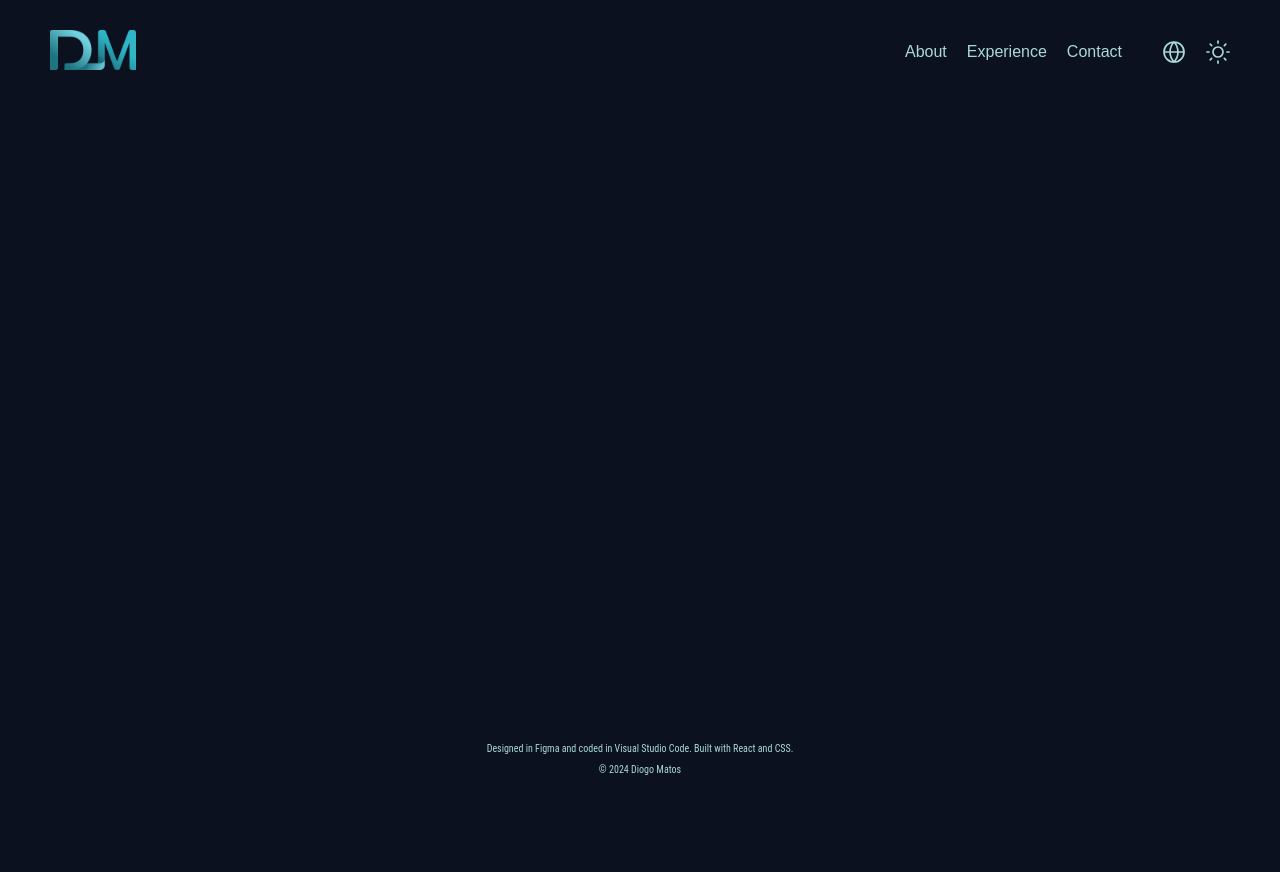
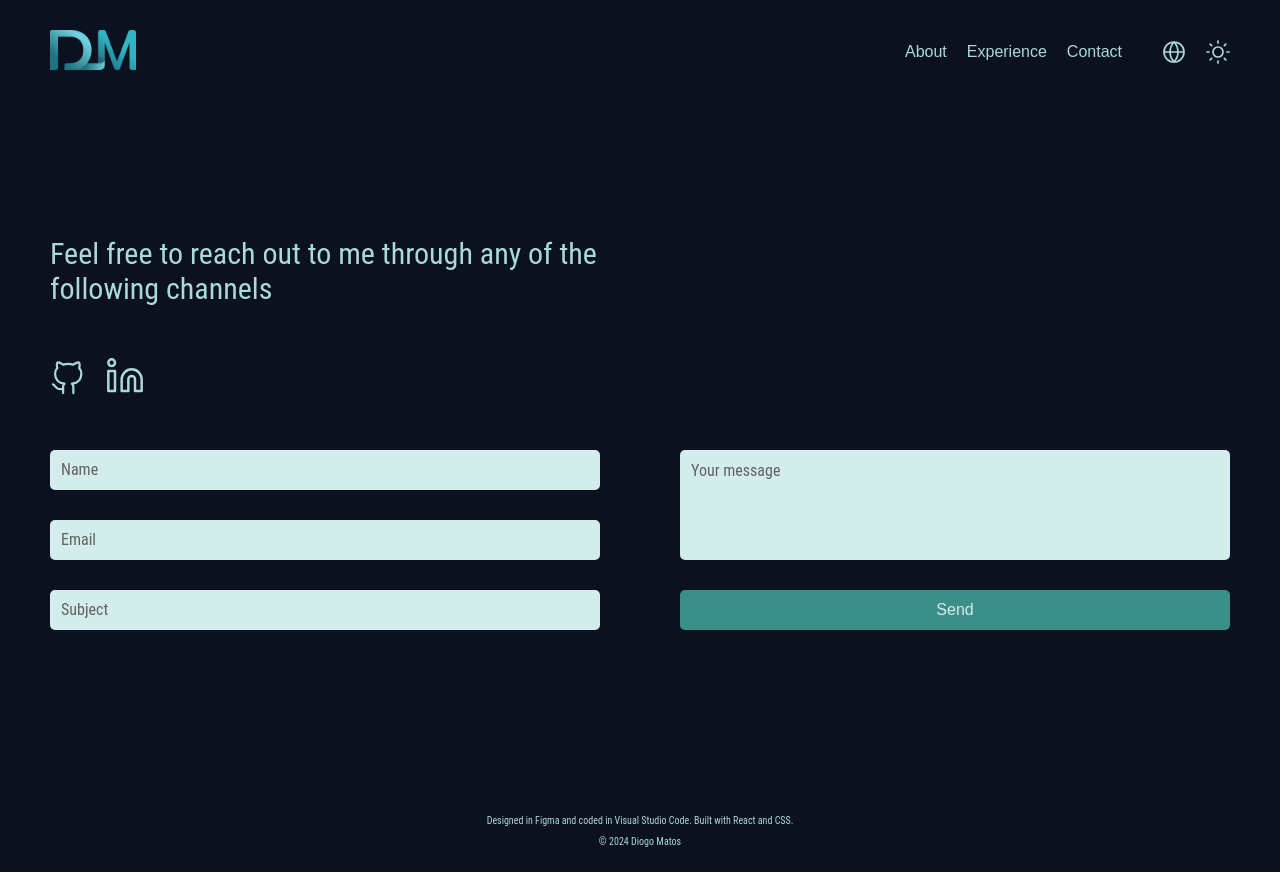
Before and after one commit to DiogoMatos10/portfolio, a React (Vite) app: page /contact in a window 1280 px wide. Before the commit the page ends 800 px from the top, so only its background shows below. Built offline with nearby package versions, Linux system fonts and the light colour scheme; a web font is replaced by a local one.

Commit message:
Contact Page v1.0

```diff
--- /dev/null
+++ b/src/components/Content/ContactContent.css
@@ -0,0 +1,106 @@
+.contact-container {
+    padding: 80px 50px;
+    margin-top: 20px;
+    margin-bottom: 80px;
+}
+
+.contact-container .titles {
+    display: flex;
+    flex-direction: column;
+    width: calc(50% - 30px);
+}
+
+.links-icon {
+    margin-bottom: 50px;
+}
+
+.contact-container .links-icon > a {
+    margin-right: 20px;
+}
+
+.form {
+    display: flex;
+    justify-content: space-between;
+    gap: 80px;
+    width: 100%;
+}
+
+.form .form-left, .form .form-right {
+    display: flex;
+    flex-direction: column;
+    gap: 30px;
+    width: calc(50% - 20px);
+}
+
+.form textarea {
+    resize: none;
+    height: 110px;
+}
+
+.form input, .form textarea {
+    border-radius: 5px;
+    background-color: #D3ECEC;
+    font-size: 16px;
+    color: #333;
+    transition: all 0.3s ease;
+    border: 1px solid transparent;
+}
+
+.form input:not(#fsubmit), .form textarea {
+    padding: 10px;
+}
+
+form {
+    width: 100%;
+}
+
+input#fname, input#femail, input#fsubject, input#fsubmit {
+    height: 40px;
+}
+
+input#fsubmit {
+    background-color: #3A9088;
+    color: #D3ECEC;
+    border: none;
+    cursor: pointer;
+}
+
+input#fsubmit:hover {
+    background-color: #2F7A6E;
+    box-shadow: 0 4px 8px rgba(0, 0, 0, 0.2);
+}
+
+* input {
+    padding: 0;
+}
+
+input#fmessage {
+    height: 90px;
+}
+
+::placeholder {
+    color: #616161;
+    font-family: 'Roboto Condensed', "sans-serif";
+}
+
+@media (max-width: 650px) {
+    .contact-container .titles {
+        width: 100%;
+        margin-left: 0;
+    }
+
+    .form {
+        flex-direction: column;
+        gap: 30px;
+
+    }
+
+    .form .form-left, .form .form-right {
+        width: 100%;
+    }
+
+    .form input, .form textarea {
+        width: 100%;
+    }
+
+}
--- /dev/null
+++ b/src/components/Content/ContactContent.jsx
@@ -0,0 +1,49 @@
+import "./ContactContent.css";
+import { useTranslation } from "react-i18next";
+import { Link } from "react-router-dom";
+
+
+function ContactContent(){
+    return(
+        <div className="contact-container">
+            <p className="titles">Feel free to reach out to me through any of the following channels</p>
+            <div className="links-icon">
+                <Link className="github-icon" to={'https://github.com/DiogoMatos10'}>
+                    <svg width="35" height="35" viewBox="0 0 40 40" fill="none" xmlns="http://www.w3.org/2000/svg">
+                        <g clipPath="url(#clip0_211_51)">
+                            <path d="M15 31.6667C6.66671 34.1667 6.66671 27.5 3.33337 26.6667M26.6667 36.6667V30.2167C26.7292 29.4219 26.6219 28.623 26.3517 27.873C26.0816 27.123 25.6549 26.439 25.1 25.8667C30.3334 25.2833 35.8334 23.3 35.8334 14.2C35.8329 11.873 34.9379 9.63533 33.3334 7.95C34.0931 5.91417 34.0394 3.66391 33.1834 1.66666C33.1834 1.66666 31.2167 1.08333 26.6667 4.13333C22.8467 3.09803 18.82 3.09803 15 4.13333C10.45 1.08333 8.48337 1.66666 8.48337 1.66666C7.62733 3.66391 7.57361 5.91417 8.33337 7.95C6.71692 9.64783 5.82091 11.9058 5.83337 14.25C5.83337 23.2833 11.3334 25.2667 16.5667 25.9167C16.0184 26.4833 15.5955 27.159 15.3256 27.8999C15.0556 28.6407 14.9447 29.4301 15 30.2167V36.6667"
+                            strokeWidth="2.5" strokeLinecap="round" strokeLinejoin="round"/>
+                        </g>
+                        <defs>
+                            <clipPath id="clip0_211_51">
+                                <rect width="40" height="40" fill="white"/>
+                            </clipPath>
+                        </defs>
+                    </svg>
+                </Link>
+                <Link className="linkdin-icon" to={'https://www.linkedin.com/in/diogo-matos-72b387274'}>
+                    <svg width="40" height="40" viewBox="0 0 40 40" fill="none" xmlns="http://www.w3.org/2000/svg">
+                        <path d="M26.6667 13.3333C29.3189 13.3333 31.8624 14.3869 33.7378 16.2622C35.6131 18.1376 36.6667 20.6811 36.6667 23.3333V35H30V23.3333C30 22.4493 29.6489 21.6014 29.0237 20.9763C28.3986 20.3512 27.5508 20 26.6667 20C25.7827 20 24.9348 20.3512 24.3097 20.9763C23.6846 21.6014 23.3334 22.4493 23.3334 23.3333V35H16.6667V23.3333C16.6667 20.6811 17.7203 18.1376 19.5956 16.2622C21.471 14.3869 24.0145 13.3333 26.6667 13.3333Z"
+                        strokeWidth="2.5" strokeLinecap="round" strokeLinejoin="round"/>
+                        <path d="M10 15H3.33337V35H10V15Z"  strokeWidth="2.5" strokeLinecap="round" strokeLinejoin="round"/>
+                        <path d="M6.66671 9.99998C8.50766 9.99998 10 8.5076 10 6.66665C10 4.8257 8.50766 3.33331 6.66671 3.33331C4.82576 3.33331 3.33337 4.8257 3.33337 6.66665C3.33337 8.5076 4.82576 9.99998 6.66671 9.99998Z"
+                        strokeWidth="2.5" strokeLinecap="round" strokeLinejoin="round"/>
+                    </svg>
+                </Link>
+            </div>
+            <div className="form">
+                <div className="form-left">
+                    <input type="text" id="fname" name="name" placeholder="Name" />
+                    <input type="email" id="femail" name="email" placeholder="Email" />
+                    <input type="text" id="fsubject" name="subject" placeholder="Subject" />
+                </div>
+                <div className="form-right">
+                    <textarea id="fmessage" name="message" placeholder="Your message" />
+                    <input type="submit" id="fsubmit" value="Send" />
+                </div>
+            </div>
+        </div>
+    );
+}
+
+export default ContactContent
--- a/src/components/Content/ExperienceContent.css
+++ b/src/components/Content/ExperienceContent.css
@@ -1,9 +1,3 @@
-*,
-*::before,
-*::after {
-    box-sizing: border-box;
-}
-
 .experience-container{
     padding: 80px 25px;
     margin-top: 20px;
@@ -65,19 +59,19 @@
     width: 16px;
     height: 16px;
     top: 48px;
-    right: -7.5px;
+    right: -8px;
     border-radius: 50px;
     background: var(--glass-background-color);
     box-shadow: var(--glass-box-shadow);
-    backdrop-filter: var(--glass-backdrop-filter);
-    -webkit-backdrop-filter: var(--glass-webkit-backdrop-filter);
+    backdrop-filter: blur(4.0px);
+    -webkit-backdrop-filter: blur(4.0px);
     border: var(--glass-border);
     z-index: 1;
-    transition: 0.3s, box-shadow 0.3s;
+    transition: 0.3s, box-shadow 0.3s, backdrop-filter 0.3s,-webkit-backdrop-filter 0.3s;
 }
 
 .timeline-container.right::after {
-    left: -8.5px;
+    left: -8px;
 }
 
   .timeline-container .timeline-date {
@@ -89,7 +83,6 @@
     font-size: 14px;
     font-weight: bold;
     color: var(--text-color);
-    text-transform: uppercase;
     letter-spacing: 1px;
     z-index: 1;
     transition: box-shadow 0.3s, transform 0.3s;
@@ -109,8 +102,8 @@
     border-radius: 5px;
     background: var(--glass-background-color);
     box-shadow: var(--glass-box-shadow);
-    backdrop-filter: var(--glass-backdrop-filter);
-    -webkit-backdrop-filter: var(--glass-webkit-backdrop-filter);
+    backdrop-filter: blur(4.0px);
+    -webkit-backdrop-filter: blur(4.0px);
     border: var(--glass-border);
     transition: box-shadow 0.3s, transform 0.3s;
 }
@@ -168,7 +161,6 @@
         padding: 50px;
     }
 
-
     .experience-container .titles{
         margin-left: 0px;
     }
@@ -193,9 +185,8 @@
 
     .timeline-container.left::after,
     .timeline-container.right::after {
-        left: 62px;
+        left: 62.2px;
     }
-
 
     .timeline-container.left .timeline-date,
     .timeline-container.right .timeline-date {
--- a/src/index.css
+++ b/src/index.css
@@ -11,6 +11,7 @@
     font-style: normal;
     font-weight: 300;
 }
+
 
 
 :root {
@@ -58,6 +59,13 @@
     transition: 0.4s ease-out;
 }
  */
+
+*,
+*::before,
+*::after {
+    box-sizing: border-box;
+}
+
 body {
     height: 100%;
     margin: 0;
--- a/src/pages/Contact.jsx
+++ b/src/pages/Contact.jsx
@@ -1,11 +1,13 @@
 import Header from "../components/Header/Header";
 import Footer from "../components/Footer/Footer";
+import ContactContent from "../components/Content/ContactContent";
 import React from "react";
 
 
 function Contact(){
     return(<div id="root">
         <Header />
+        <ContactContent/>
         <Footer />
       </div>);
 }
```
